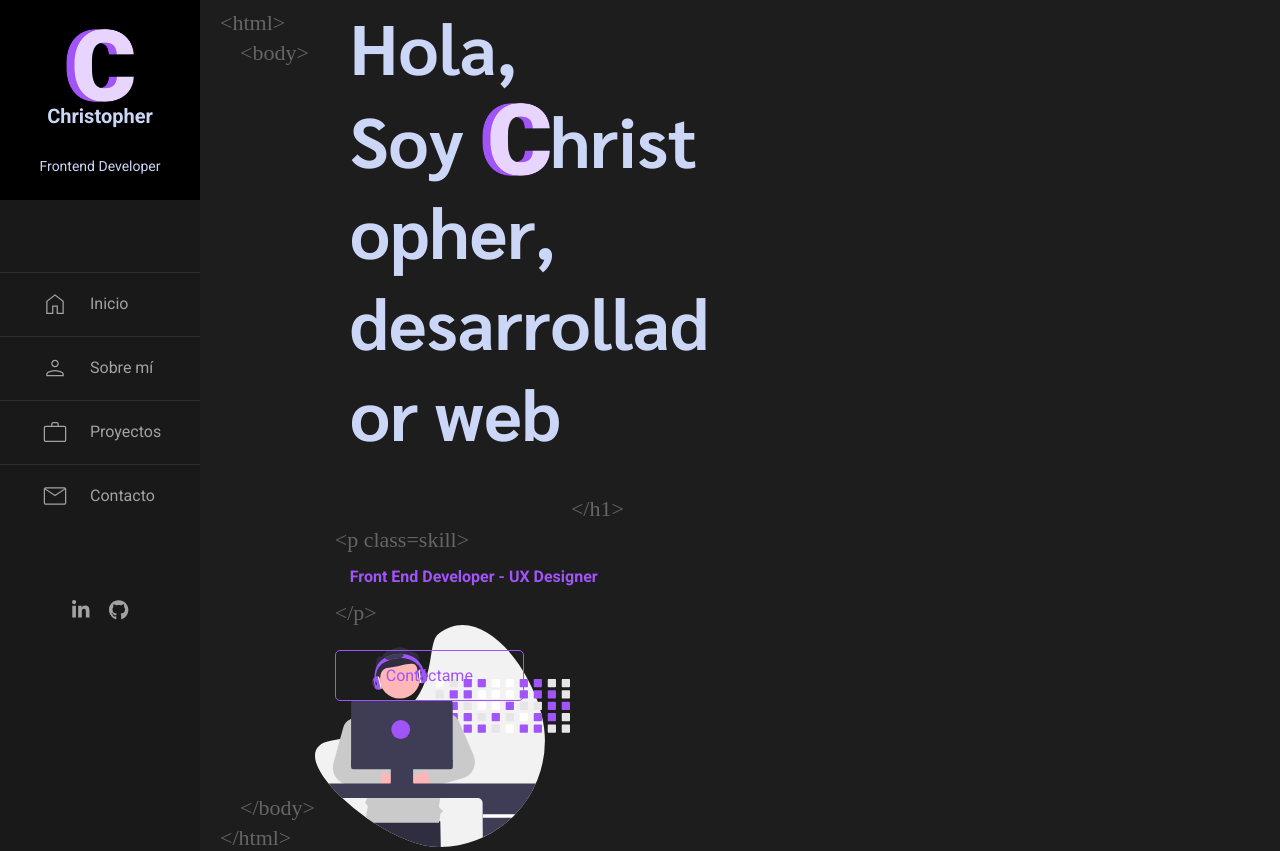
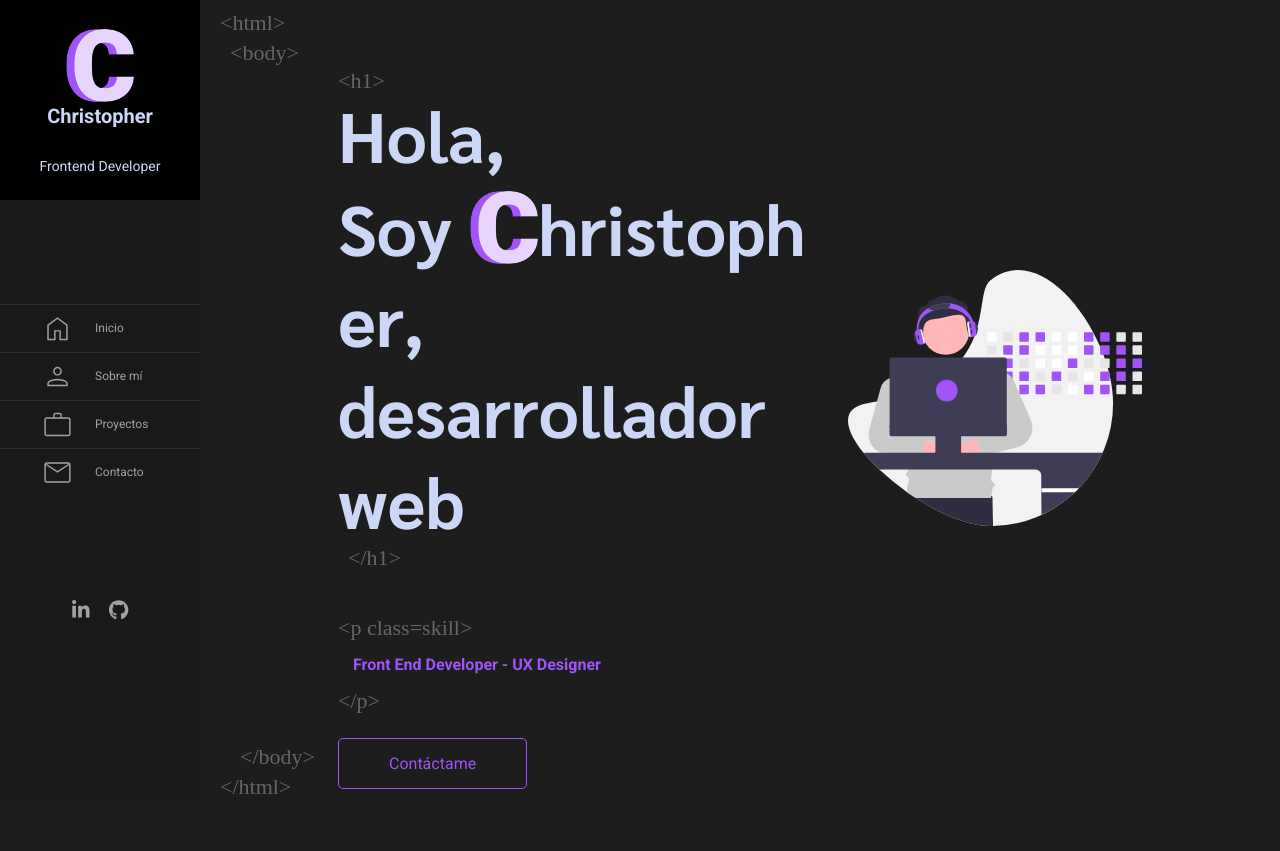
Before and after one commit to christopherqmendivel/portfolio_react, a React (Vite) app: page / in a window 1280 px wide. After the commit the page ends 800 px from the top, so only its background shows below. Built offline with nearby package versions, Linux system fonts and the light colour scheme; a web font is replaced by a local one.

Commit message:
fix menu bottom and styles

```diff
--- a/src/animations/transition.jsx
+++ b/src/animations/transition.jsx
@@ -9,14 +9,14 @@ const transition = (OgComponent) => {
                 initial={{ scaleX: 0 }}
                 animate={{ scaleX: 0 }}
                 exit={{ scaleX: 1 }}
-                transition={{ duration: 1, ease: [0.22, 1, 0.36, 1] }}
+                transition={{ duration: .8, ease: [0.22, 1, 0.36, 1] }}
             />
             <motion.div
                 className="slide-out"
                 initial={{ scaleX: 1 }}
                 animate={{ scaleX: 0 }}
                 exit={{ scaleX: 0 }}
-                transition={{ duration: 1, ease: [0.22, 1, 0.36, 1] }}
+                transition={{ duration: .8, ease: [0.22, 1, 0.36, 1] }}
             />
         </>
     );
--- a/src/components/Navbar/Navbar.jsx
+++ b/src/components/Navbar/Navbar.jsx
@@ -1,17 +1,14 @@
 import React from 'react';
 import { Link } from 'react-router-dom';
 
+// ICONS
 import { FontAwesomeIcon } from '@fortawesome/react-fontawesome';
 import { faLinkedinIn, faGithub } from '@fortawesome/free-brands-svg-icons';
 
 
 
-
 import Logo from '../Logo/Logo';
-import home from '../../assets/other-assets/home.svg';
-import about from '../../assets/other-assets/about.svg';
-import proyectos from '../../assets/other-assets/proyectos.svg';
-import contacto from '../../assets/other-assets/contacto.svg';
+import { HomeIcon, AboutIcon, ProyectIcon, ContactIcon } from '../UI/icons';
 
 
 
@@ -24,16 +21,16 @@ function Navbar() {
             <nav className='nav'>
                 <NavLink to="/" className='link'>
                     <div className="icon-link">
-                        <img src={home} alt="home icon" className='icon-svg' />
-                        <span>
+                        <HomeIcon className='icon-svg' />
+                        <span className='name-link'>
                             Inicio
                         </span>
                     </div>
                 </NavLink>
                 <NavLink to="/sobre-mi" className='link'>
                     <div className="icon-link">
-                        <img src={about} alt="sobre-mi icon" className='icon-svg' />
-                        <span>
+                        <AboutIcon className='icon-svg' />
+                        <span className='name-link'>
                             Sobre mí
                         </span>
                     </div>
@@ -41,16 +38,16 @@ function Navbar() {
                 </NavLink>
                 <NavLink to="/proyectos" className='link'>
                     <div className="icon-link">
-                        <img src={proyectos} alt="proyectos icon" className='icon-svg' />
-                        <span>
+                        <ProyectIcon className="icon-svg" />
+                        <span className='name-link'>
                             Proyectos
                         </span>
                     </div>
                 </NavLink>
                 <NavLink to="/contacto" className='link'>
                     <div className="icon-link">
-                        <img src={contacto} alt="contacto icon" className='icon-svg' />
-                        <span>
+                        <ContactIcon className="icon-svg" />
+                        <span className='name-link'>
                             Contacto
                         </span>
                     </div>
--- a/src/styles/base/_globales.scss
+++ b/src/styles/base/_globales.scss
@@ -39,7 +39,7 @@ a {
   left: 0;
   width: 100%;
   height: 100vh;
-  background: #0f0f0f;
+  background: #C4D0EC;
   transform-origin: left;
 }
 
--- a/src/styles/components/_home.scss
+++ b/src/styles/components/_home.scss
@@ -9,6 +9,15 @@
     width: 100%;
     justify-content: center;
     flex-wrap: wrap;
+
+    .main-h {
+        display: flex;
+        width: 100%;
+        height: 100%;
+        justify-content: center;
+        align-items: center;
+
+    }
 
     .tag-init {
 
@@ -32,7 +41,7 @@
         &::after {
             content: '<body>';
             top: 3rem;
-            left: 2rem;
+            left: 1rem;
 
         }
     }
@@ -66,20 +75,31 @@
 
     .info {
         width: 100%;
-        padding: 0 2rem;
+        height: 60%;
+        padding: 0 3rem;
 
         @include m.tablet {
             width: 50%;
+            height: auto;
         }
     }
 
     .logo-main {
-        display: none;
         width: 50%;
+        position: absolute;
+        max-width: 12rem;
+        height: 12rem;
+        top: 0;
+        right: 0;
+        padding-right: 3rem;
 
         @include m.tablet {
             width: 30%;
             display: block;
+            position: initial;
+            max-width: 30%;
+            height: auto;
+
         }
 
         .logo-home {
@@ -92,7 +112,6 @@
         color: v.$white;
         position: relative;
         padding-bottom: 6rem;
-        padding-left: 1.5rem;
 
         &::before {
             content: '<h1>';
@@ -104,10 +123,14 @@
         }
 
         @include m.tablet {
+            padding-left: 0;
+
             &::after {
-                display: inline-block;
-                bottom: -0.5rem;
+                display: block;
                 padding-left: 1rem;
+            }
+            &::before {
+                top: -2rem;
             }
         }
 
--- a/src/styles/components/_navbar.scss
+++ b/src/styles/components/_navbar.scss
@@ -150,9 +150,17 @@
                 line-height: 4;
             }
 
+            .name-link {
+                font-size: 1.2rem;
+            }
+
             .icon-svg {
-                width: 3rem;
+                width: 3.5rem;
+                height: 3.5rem;
                 margin: 0 2rem;
+
+
+
             }
 
         }
```
